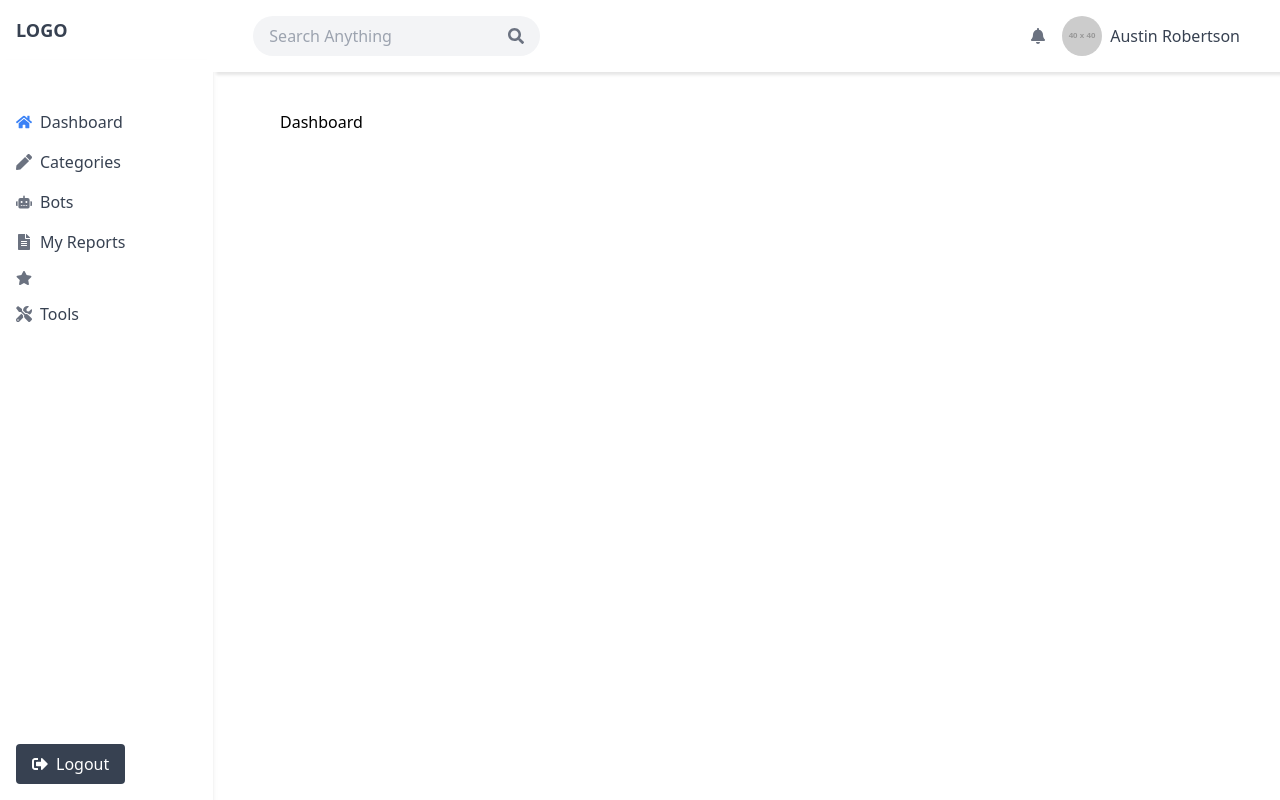
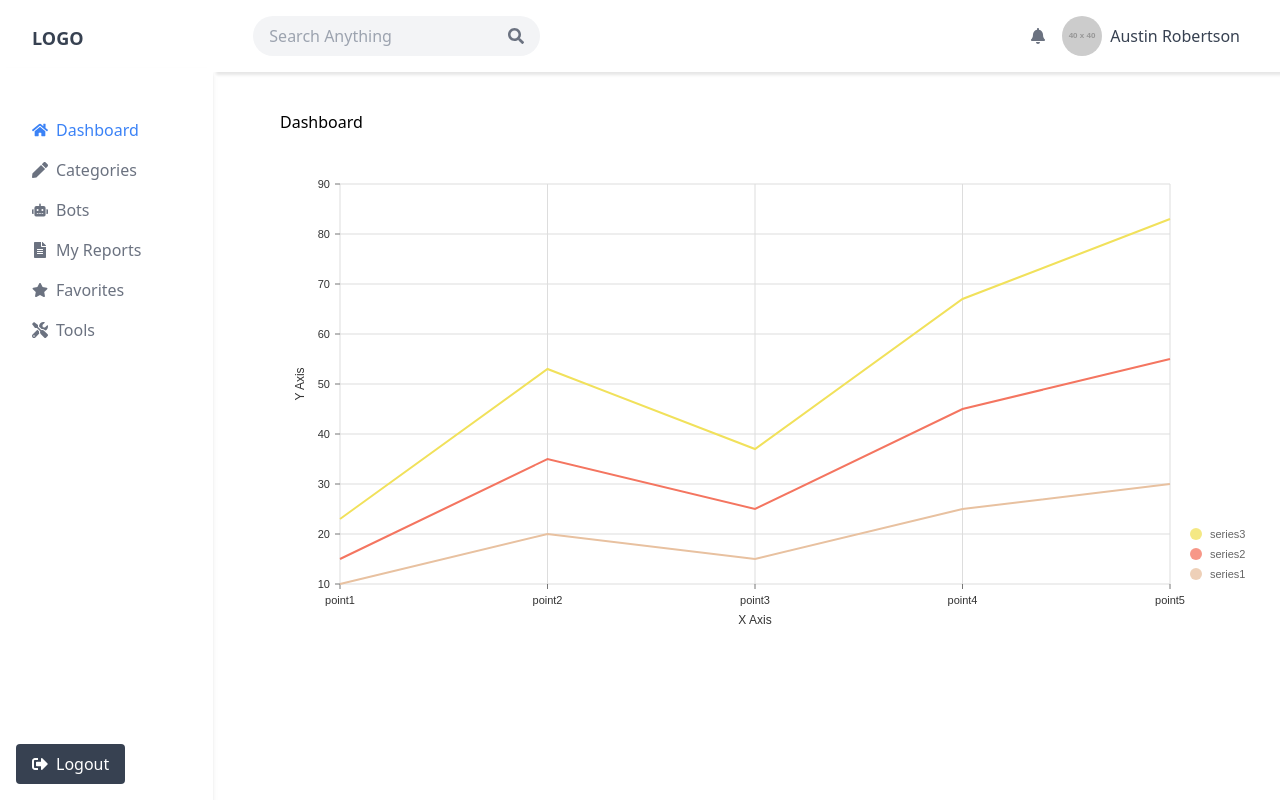
Before and after one commit to ArtisAdemi/vezhguesi-react, a React (Vite) app in the folder vezhguesi/: page / in a window 1280 px wide. Built offline with nearby package versions, Linux system fonts and the light colour scheme.

Commit message:
Line Chart

```diff
--- a/vezhguesi/package.json
+++ b/vezhguesi/package.json
@@ -7,9 +7,11 @@
     "dev": "vite",
     "build": "tsc -b && vite build",
     "lint": "eslint .",
-    "preview": "vite preview"
+    "preview": "vite preview",
+    "start": "npm run dev"
   },
   "dependencies": {
+    "@nivo/line": "^0.87.0",
     "@types/react-router-dom": "^5.3.3",
     "react": "^18.3.1",
     "react-dom": "^18.3.1",
--- a/vezhguesi/src/App.tsx
+++ b/vezhguesi/src/App.tsx
@@ -3,6 +3,9 @@ import { BrowserRouter as Router, Route, Routes } from "react-router-dom";
 import Dashboard from './pages/Dashboard'
 import PageLayout from './components/PageLayout';
 import Bots from './pages/Bots';
+import Categories from './pages/Categories';
+import MyReports from './pages/MyReports';
+import Tools from './pages/Tools';
 
 function App() {
 
@@ -15,6 +18,9 @@ function App() {
             <Routes>
               <Route path="/" element={<Dashboard />} />
               <Route path="/bots" element={<Bots />} />
+              <Route path="/categories" element={<Categories />} />
+              <Route path="/reports" element={<MyReports />} />
+              <Route path="/tools" element={<Tools />} />
             </Routes>
           </div>
         </Router>
--- /dev/null
+++ b/vezhguesi/src/assets/data/mockData.ts
@@ -0,0 +1,34 @@
+const data = [
+    {
+        "id": "series1",
+        "data": [
+            { "x": "point1", "y": 10 },
+            { "x": "point2", "y": 20 },
+            { "x": "point3", "y": 15 },
+            { "x": "point4", "y": 25 },
+            { "x": "point5", "y": 30 },
+        ]
+    },
+    {
+        "id": "series2",
+        "data": [
+            { "x": "point1", "y": 5 },
+            { "x": "point2", "y": 15 },
+            { "x": "point3", "y": 10 },
+            { "x": "point4", "y": 20 },
+            { "x": "point5", "y": 25 },
+        ]
+    },
+    {
+        "id": "series3",
+        "data": [
+            { "x": "point1", "y": 8 },
+            { "x": "point2", "y": 18 },
+            { "x": "point3", "y": 12 },
+            { "x": "point4", "y": 22 },
+            { "x": "point5", "y": 28 },
+        ]
+    }
+];
+
+export default data;
--- /dev/null
+++ b/vezhguesi/src/components/LineChart.tsx
@@ -0,0 +1,67 @@
+import { ResponsiveLine } from '@nivo/line'
+import data from '../assets/data/mockData'
+
+const LineChart: React.FC = () => {
+    console.log(data)
+    return (
+        <ResponsiveLine
+            data={data}
+            margin={{ top: 50, right: 110, bottom: 50, left: 60 }}
+            xScale={{ type: 'point' }}
+            yScale={{ type: 'linear', min: 'auto', max: 'auto', stacked: true, reverse: false }}
+            axisTop={null}
+            axisRight={null}
+            axisBottom={{
+                tickSize: 5,
+                tickPadding: 5,
+                tickRotation: 0,
+                legend: 'X Axis',
+                legendOffset: 36,
+                legendPosition: 'middle'
+            }}
+            axisLeft={{
+                tickSize: 5,
+                tickPadding: 5,
+                tickRotation: 0,
+                legend: 'Y Axis',
+                legendOffset: -40,
+                legendPosition: 'middle'
+            }}
+            colors={{ scheme: 'nivo' }}
+            pointSize={10}
+            pointColor={{ theme: 'background' }}
+            pointBorderWidth={2}
+            pointBorderColor={{ from: 'serieColor' }}
+            pointLabelYOffset={-12}
+            useMesh={true}
+            legends={[
+                {
+                    anchor: 'bottom-right',
+                    direction: 'column',
+                    justify: false,
+                    translateX: 100,
+                    translateY: 0,
+                    itemsSpacing: 0,
+                    itemDirection: 'left-to-right',
+                    itemWidth: 80,
+                    itemHeight: 20,
+                    itemOpacity: 0.75,
+                    symbolSize: 12,
+                    symbolShape: 'circle',
+                    symbolBorderColor: 'rgba(0, 0, 0, .5)',
+                    effects: [
+                        {
+                            on: 'hover',
+                            style: {
+                                itemBackground: 'rgba(0, 0, 0, .03)',
+                                itemOpacity: 1
+                            }
+                        }
+                    ]
+                }
+            ]}
+        />
+    )
+}
+
+export default LineChart;
--- a/vezhguesi/src/components/Sidebar.tsx
+++ b/vezhguesi/src/components/Sidebar.tsx
@@ -1,34 +1,51 @@
 import React from 'react';
 import { FaHome, FaPen, FaRobot, FaFileAlt, FaStar, FaTools, FaSignOutAlt } from 'react-icons/fa';
+import { useLocation } from 'react-router-dom';
 
 const Sidebar: React.FC = () => {
+    // I want to add a hover effect to the sidebar items and know which one is active from url
+    const location = useLocation();
+
     return (
         <div className="bg-white text-gray-700 w-64 h-screen left-0 top-0 z-1">
-            <div className="text-lg font-bold text-gray-700 p-4">LOGO</div>
+            <div className="text-lg font-bold text-gray-700 p-4 pl-8 pt-6">LOGO</div>
             <div className='max-w-full h-full left-0 py-[50px] p-4 shadow-md'>
-                <ul className="space-y-4">
+                <ul className="space-y-4 pl-4">
                     <li className="flex items-center space-x-2">
-                        <FaHome className="text-blue-500" />
-                        <span>Dashboard</span>
+                        <a href="/" className={`flex space-x-2 items-center ${location.pathname === '/' ? 'text-blue-500' : 'text-gray-500'}`}>
+                            <FaHome />
+                            <span>Dashboard</span>
+                        </a>
                     </li>
                     <li className="flex items-center space-x-2">
-                        <FaPen className="text-gray-500" />
-                        <span>Categories</span>
+                        <a href="/categories" className={`flex space-x-2 items-center ${location.pathname === '/categories' ? 'text-blue-500' : 'text-gray-500'}`}>
+                            <FaPen />
+                            <span>Categories</span>
+                        </a>
                     </li>
                     <li className="flex items-center space-x-2">
-                        <FaRobot className="text-gray-500" />
-                        <span>Bots</span>
+                        <a href="/bots" className={`flex space-x-2 items-center ${location.pathname === '/bots' ? 'text-blue-500' : 'text-gray-500'}`}>
+                            <FaRobot />
+                            <span>Bots</span>
+                        </a>
                     </li>
                     <li className="flex items-center space-x-2">
-                        <FaFileAlt className="text-gray-500" />
-                        <span>My Reports</span>
+                        <a href="/reports" className={`flex space-x-2 items-center ${location.pathname === '/reports' ? 'text-blue-500' : 'text-gray-500'}`}>
+                            <FaFileAlt />
+                            <span>My Reports</span>
+                        </a>
                     </li>
                     <li className="flex items-center space-x-2">
-                        <FaStar className="text-gray-500" />
+                        <a href="/favorites" className={`flex space-x-2 items-center ${location.pathname === '/favorites' ? 'text-blue-500' : 'text-gray-500'}`}>
+                            <FaStar />
+                            <span>Favorites</span>
+                        </a>
                     </li>
                     <li className="flex items-center space-x-2">
-                        <FaTools className="text-gray-500" />
-                        <span>Tools</span>
+                        <a href="/tools" className={`flex space-x-2 items-center ${location.pathname === '/tools' ? 'text-blue-500' : 'text-gray-500'}`}>
+                            <FaTools />
+                            <span>Tools</span>
+                        </a>
                     </li>
                 </ul>
                 <div className="absolute bottom-0 left-0 p-4">
--- /dev/null
+++ b/vezhguesi/src/pages/Categories.tsx
@@ -0,0 +1,9 @@
+import React from 'react'
+
+const Categories: React.FC = () => {
+    return (
+        <div>Categories</div>
+    )
+}
+
+export default Categories
--- a/vezhguesi/src/pages/Dashboard.tsx
+++ b/vezhguesi/src/pages/Dashboard.tsx
@@ -1,8 +1,14 @@
 import React from 'react'
+import LineChart from '../components/LineChart'
 
 const Dashboard: React.FC = () => {
     return (
-        <div>Dashboard</div>
+        <div>
+            Dashboard
+            <div className='w-full h-[500px]'>
+                <LineChart />
+            </div>
+        </div>
     )
 }
 
--- /dev/null
+++ b/vezhguesi/src/pages/MyReports.tsx
@@ -0,0 +1,9 @@
+import React from 'react'
+
+const MyReports: React.FC = () => {
+    return (
+        <div>MyReports</div>
+    )
+}
+
+export default MyReports
--- /dev/null
+++ b/vezhguesi/src/pages/Tools.tsx
@@ -0,0 +1,9 @@
+import React from 'react'
+
+const Tools: React.FC = () => {
+    return (
+        <div>Tools</div>
+    )
+}
+
+export default Tools
```
Also changed, not shown: 1 other file (tests, documents, lock files or other folders).
